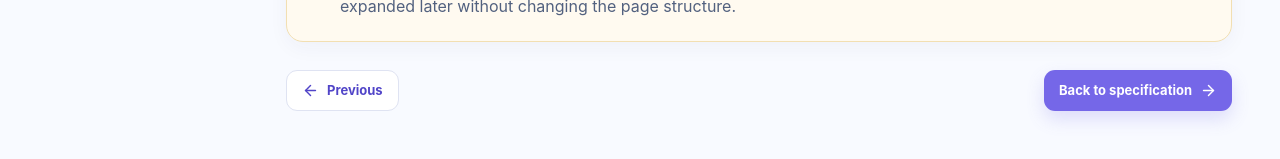
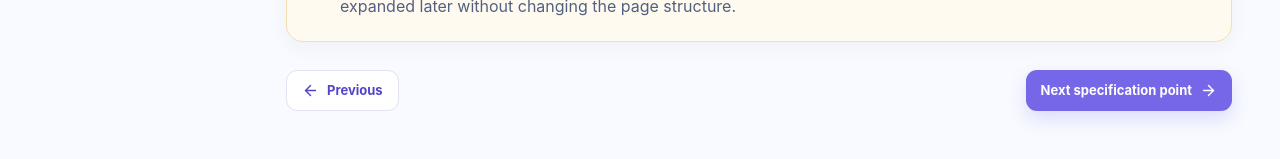
Before and after one commit to s19-netizen/avero, a Next.js app: page /chemistry/ocr-a/2-1-5 in a window 1280 px wide. Shown: the part 929-1088 px from the top of the page. Built offline with nearby package versions, Linux system fonts and the light colour scheme.

Commit message:
Connect redox to electron structure

```diff
--- a/app/chemistry/ocr-a/2-1-5/page.tsx
+++ b/app/chemistry/ocr-a/2-1-5/page.tsx
@@ -1,5 +1,5 @@
 import { PlaceholderSpec } from "@/components/PlaceholderSpec";
 
 export default function RedoxPage() {
-  return <PlaceholderSpec code="2.1.5" title="Redox" previous="/chemistry/ocr-a/2-1-4" />;
+  return <PlaceholderSpec code="2.1.5" title="Redox" previous="/chemistry/ocr-a/2-1-4" next="/chemistry/ocr-a/2-2-1" />;
 }
```
